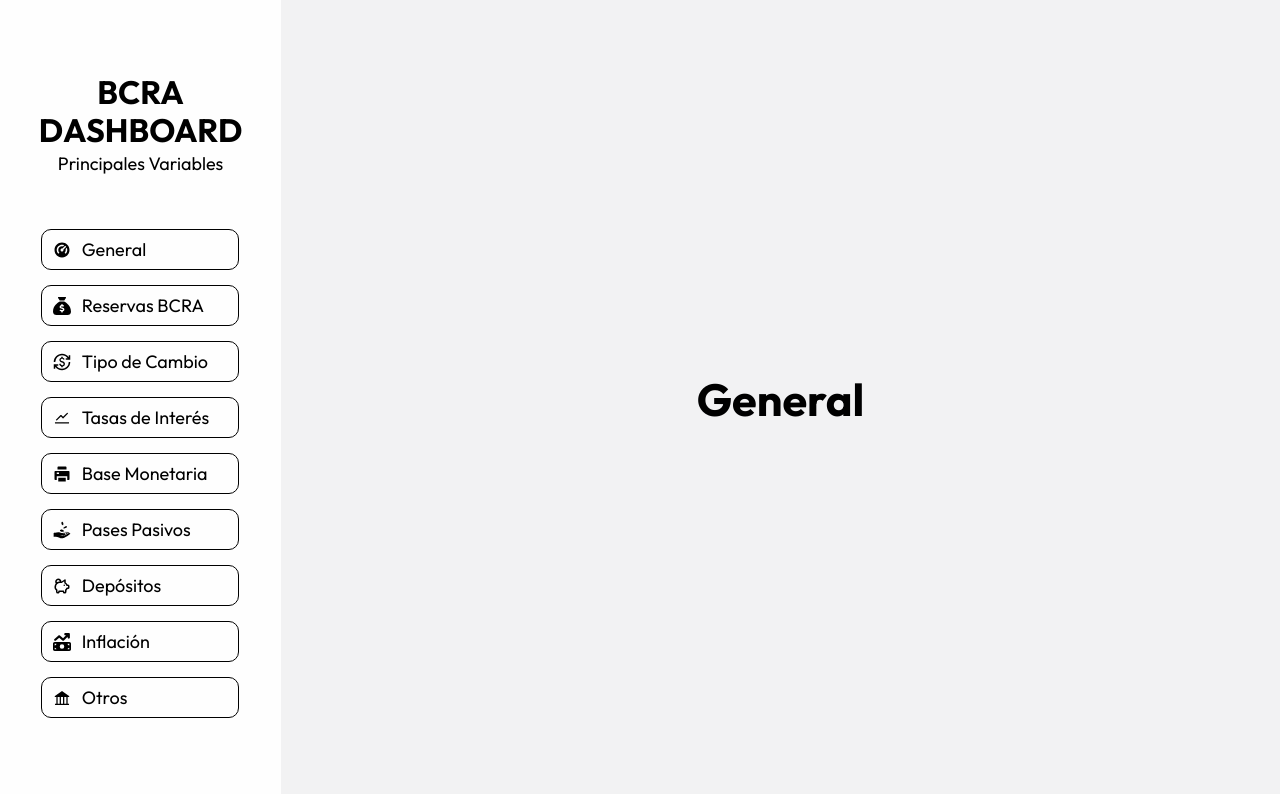
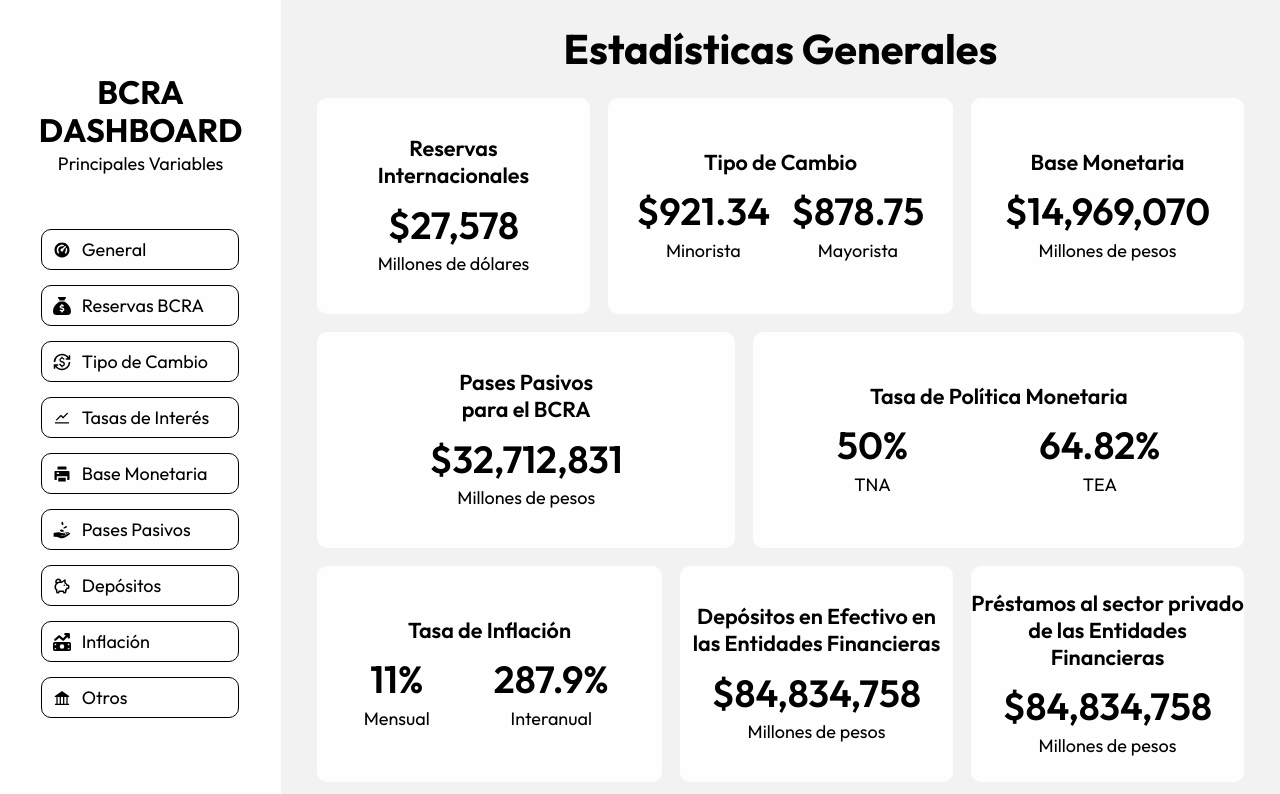
Before and after one commit to imanolgzz/bcra-mainvariables-dashboard, a Next.js app: page / in a window 1280 px wide. Shown: the top 794 px of the page. Built offline with nearby package versions, Linux system fonts and the light colour scheme.

Commit message:
General page filled with dummy information

```diff
--- a/app/globals.css
+++ b/app/globals.css
@@ -53,6 +53,7 @@
     flex-direction: row;
     align-items: center;
     justify-content: center;
+    min-height: 700px;
   }
 }
 
@@ -62,13 +63,15 @@
   display: flex;
   flex-direction: column;
   align-items: center;
-  justify-content: center;
+  justify-content: start;
   position: relative;
+  overflow-y: scroll;
 }
 
 h1{
-  font-size: 2.5rem;
+  font-size: 2.3rem;
   font-weight: 700;
+  padding: 1rem;
 }
 
 h2{
@@ -76,3 +79,16 @@
   font-weight: 700;
   line-height: 2.1rem;
 }
+
+h3{
+  font-size: 2.1rem;
+  font-weight: 600;
+  line-height: 1.8rem;
+  padding: 0.5rem
+}
+
+h4{
+  font-size: 1.2rem;
+  font-weight: 600;
+  line-height: 1.5rem;
+}
--- a/app/layout.tsx
+++ b/app/layout.tsx
@@ -5,7 +5,7 @@
 import "./globals.css";
 
 const inter = Inter({ subsets: ["latin"] });
-const outfit = Outfit({ subsets: ["latin"], weight: ['400', '700', '900'] });
+const outfit = Outfit({ subsets: ["latin"], weight: ['400','500','600', '700','800','900'] });
 
 export const metadata: Metadata = {
   title: "",
--- a/app/page.tsx
+++ b/app/page.tsx
@@ -1,9 +1,98 @@
 import Image from "next/image";
+import styles from "@/styles/home.module.css";
+import { BsInfoCircle } from "react-icons/bs";
+import Link from "next/link";
 
 export default function Home() {
   return (
     <>
-      <h1>General</h1>
+      <h1>Estadísticas Generales</h1>
+      <div className={styles.cardsContainer}>
+        <div className={`${styles.baseCard} ${styles.smallCard}`}>
+          <h4>Reservas <br />Internacionales</h4>
+          <div>
+            <h3>$27,578</h3>
+            <p>Millones de dólares</p>
+          </div>
+        </div>
+        <div className={`${styles.baseCard} ${styles.mediumCard}`}>
+          <h4>Tipo de Cambio</h4>
+          <div style={{width:"100%", display: "flex", alignContent: "center", justifyContent: "space-around", padding:"0 1rem 0 1rem"}}>
+            <div>
+              <h3>$921.34</h3>
+              <p>Minorista</p>
+            </div>
+            <div>
+              <h3>$878.75</h3>
+              <p>Mayorista</p>
+            </div>
+          </div>
+        </div>
+        <div className={`${styles.baseCard} ${styles.smallCard}`}>
+        <h4>Base Monetaria</h4>
+          <div>
+            <h3>$14,969,070</h3>
+            <p>Millones de pesos</p>
+          </div>
+        </div>
+        <div className={`${styles.baseCard} ${styles.smallCard}`}>
+          <h4>Pases Pasivos <br />para el BCRA </h4>
+          <div>
+            <h3>$32,712,831</h3>
+            <p>Millones de pesos</p>
+          </div>
+        </div>
+        <div className={`${styles.baseCard} ${styles.mediumCard}`}>
+          <h4>Tasa de Política Monetaria</h4>
+          <div style={{width:"100%", display: "flex", alignContent: "center", justifyContent: "space-around", padding:"0 1rem 0 1rem"}}>
+            <div>
+              <h3>50%</h3>
+              <p>TNA</p>
+            </div>
+            <div>
+              <h3>64.82%</h3>
+              <p>TEA</p>
+            </div>
+          </div>
+        </div>
+        <div className={`${styles.baseCard} ${styles.mediumCard}`}>
+          <h4>Tasa de Inflación</h4>
+          <div style={{width:"100%", display: "flex", alignContent: "center", justifyContent: "space-around", padding:"0 1rem 0 1rem"}}>
+            <div>
+              <h3>11%</h3>
+              <p>Mensual</p>
+            </div>
+            <div>
+              <h3>287.9%</h3>
+              <p>Interanual</p>
+            </div>
+          </div>
+        </div>
+        <div className={`${styles.baseCard} ${styles.smallCard}`}>
+          <h4>Depósitos en Efectivo en <br />las Entidades Financieras</h4>
+          <div>
+            <h3>$84,834,758</h3>
+            <p>Millones de pesos</p>
+          </div>
+        </div>
+
+        <div className={`${styles.baseCard} ${styles.smallCard}`}>
+          <h4>Préstamos al sector privado<br />de las Entidades Financieras</h4>
+          <div>
+            <h3>$84,834,758</h3>
+            <p>Millones de pesos</p>
+          </div>
+        </div>
+        <div className={`${styles.baseCard} ${styles.smallCard}`}>
+          <h4>Más Información</h4>
+          <Link href="https://www.bcra.gob.ar/PublicacionesEstadisticas/Principales_variables.asp" target="_blank">
+            <BsInfoCircle style={{margin:"0.2rem"}} size={"3rem"} />
+          </Link>
+          <p>Visita la página <br /> oficial del BCRA</p>
+        </div>
+
+      </div>
+
     </>
   );
 }
--- /dev/null
+++ b/styles/home.module.css
@@ -0,0 +1,36 @@
+.cardsContainer{
+  display: flex;
+  flex-wrap: wrap;
+  justify-content: space-around;
+  gap: 1rem;
+  width: 100%;
+  padding: 0 2rem 0 2rem;
+}
+
+.baseCard{
+  position: relative;
+  height: 12rem;
+  border-radius: 10px;
+  background-color: var(--primary-color);
+  display: flex;
+  flex-direction: column;
+  justify-content: center;
+  align-items: center;
+  text-align: center;
+  gap: 0.6rem;
+}
+
+.smallCard{
+  flex: 1 1 14rem;
+  min-width: 14rem;
+}
+
+.mediumCard{
+  flex: 1 1 18rem;
+  min-width: 18rem;
+}
+
+.largeCard{
+  flex: 1 1 22rem;
+  min-width: 22rem;
+}
--- a/styles/navbar.module.css
+++ b/styles/navbar.module.css
@@ -16,7 +16,7 @@
     left: 0;
     top: 0;
     width: 0;
-    height: 100%;
+    height: 100vh;
     min-height: 600px;
     background-color: var(--primary-color);
     display: flex;
@@ -27,7 +27,7 @@
     gap: 2.5rem;
     transition: width 0.4s ease;
     z-index: 1;
-    padding: 3.5rem 0 1rem 0;
+    padding: 3.5rem 0 3.5rem 0;
   }
 
   .active{
```
